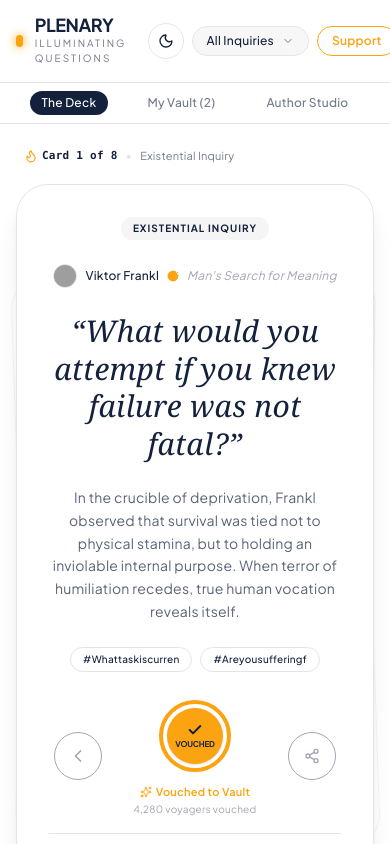
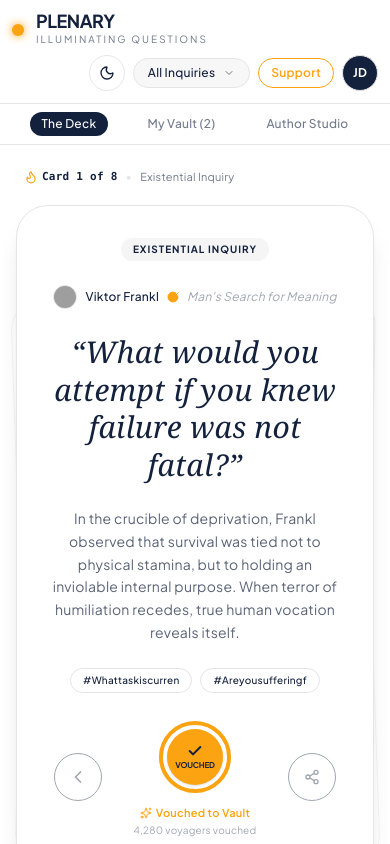
Before and after one commit to PyParssa/Plenary, a React (Vite) app: page / in a window 390 px wide. Shown: the top 844 px of the page. Built offline with nearby package versions, Linux system fonts and the light colour scheme; grey boxes are pictures that could not be loaded.

Commit message:
fixing screen freeze

```diff
--- a/src/components/TopNav.tsx
+++ b/src/components/TopNav.tsx
@@ -39,13 +39,13 @@ export const TopNav: React.FC<TopNavProps> = ({
   const [profileOpen, setProfileOpen] = useState(false);
 
   return (
-    <header className="sticky top-0 z-40 bg-white/95 backdrop-blur-md border-b border-[#e5e5e5] text-[#14213d]">
-      <div className="max-w-7xl mx-auto px-4 sm:px-10 py-4 sm:py-5 flex items-center justify-between gap-4">
+    <header className="sticky top-0 z-40 w-full bg-white/95 backdrop-blur-md border-b border-[#e5e5e5] text-[#14213d]">
+      <div className="w-full max-w-7xl mx-auto px-3 sm:px-10 py-3 sm:py-5 flex items-center justify-between gap-2 sm:gap-4 flex-wrap sm:flex-nowrap">
         {/* Brand Logo & Title */}
         <div
           id="brand-header-logo"
           onClick={() => onTabChange('deck')}
-          className="flex items-center gap-3 cursor-pointer group select-none"
+          className="flex items-center gap-3 cursor-pointer group select-none shrink-0"
         >
           <div className="w-3 h-3 bg-[#fca311] rounded-full shadow-[0_0_10px_#fca311] transition-transform duration-300 group-hover:scale-125" />
           <div>
@@ -110,14 +110,14 @@ export const TopNav: React.FC<TopNavProps> = ({
         </nav>
 
         {/* Right-Hand Actions */}
-        <div className="flex items-center gap-2 sm:gap-3">
+        <div className="flex items-center gap-2 sm:gap-3 ml-auto flex-wrap justify-end shrink-0">
           <button
             id="night-mode-toggle"
             type="button"
             onClick={onToggleNightMode}
             aria-label={isNightMode ? 'Switch to day mode' : 'Switch to night mode'}
             title={isNightMode ? 'Switch to day mode' : 'Switch to night mode'}
-            className="w-9 h-9 rounded-full border border-[#e5e5e5] flex items-center justify-center text-[#14213d] hover:bg-[#e5e5e5]/40 transition-colors outline-none cursor-pointer"
+            className="w-9 h-9 rounded-full border border-[#e5e5e5] flex items-center justify-center text-[#14213d] hover:bg-[#e5e5e5]/40 transition-colors outline-none cursor-pointer shrink-0"
           >
             {isNightMode ? <Sun className="w-4 h-4" /> : <Moon className="w-4 h-4" />}
           </button>
@@ -133,7 +133,7 @@ export const TopNav: React.FC<TopNavProps> = ({
               }}
               className="flex items-center bg-[#e5e5e5]/30 border border-[#e5e5e5] rounded-full px-3.5 sm:px-4 py-1.5 gap-2 cursor-pointer hover:border-[#14213d]/30 text-xs font-medium text-[#14213d] transition-all outline-none"
             >
-              <span className="max-w-[85px] sm:max-w-[130px] truncate">
+              <span className="max-w-[72px] sm:max-w-[130px] truncate">
                 {selectedLifeStage}
               </span>
               <ChevronDown
@@ -185,7 +185,7 @@ export const TopNav: React.FC<TopNavProps> = ({
             id="support-patron-button"
             type="button"
             onClick={onOpenSupport}
-            className="text-xs font-semibold px-3.5 sm:px-4 py-1.5 border border-[#fca311] text-[#fca311] rounded-full hover:bg-[#fca311]/5 transition-colors outline-none cursor-pointer"
+            className="text-xs font-semibold px-3 sm:px-4 py-1.5 border border-[#fca311] text-[#fca311] rounded-full hover:bg-[#fca311]/5 transition-colors outline-none cursor-pointer shrink-0"
           >
             Support
           </button>
```
